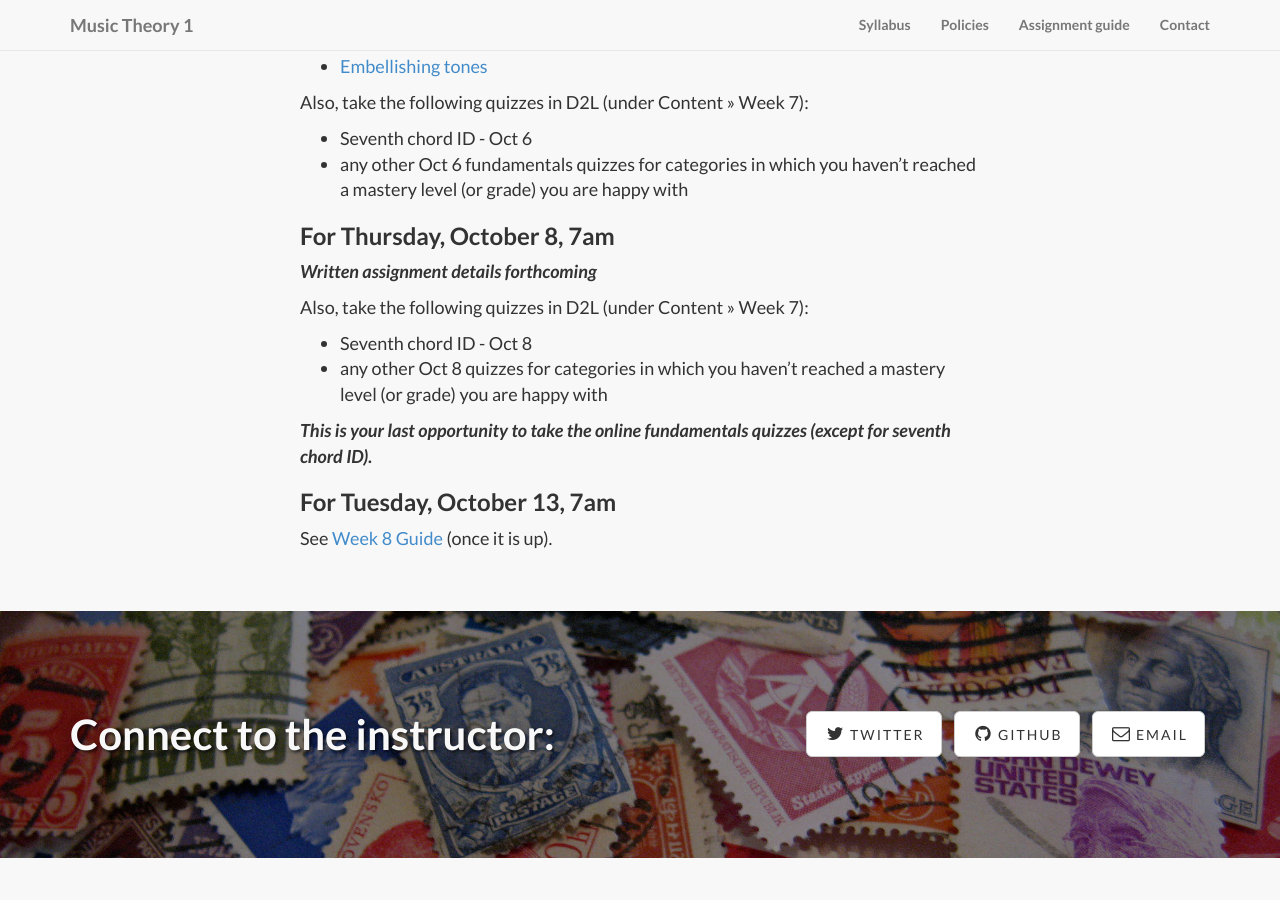
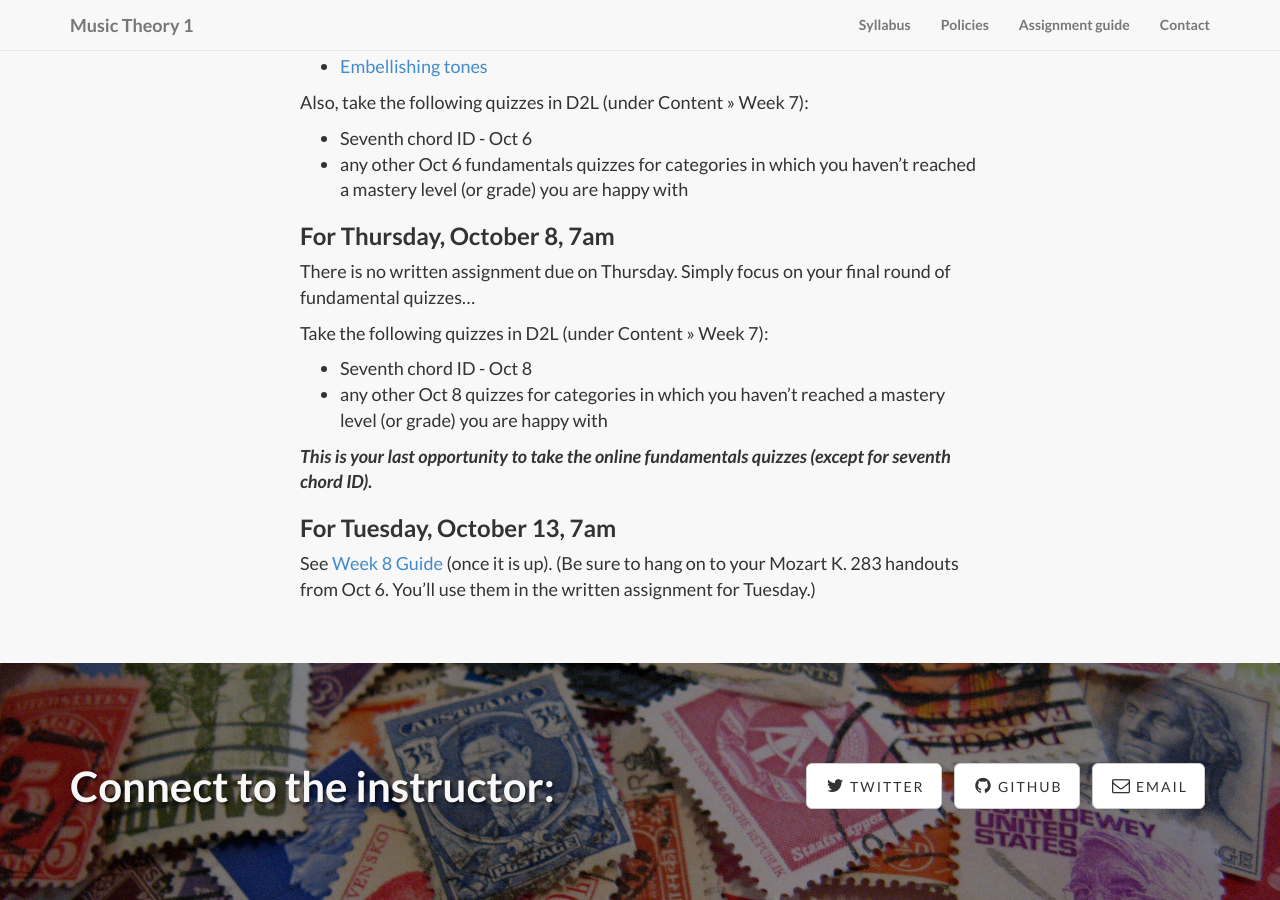
Before and after one commit to kshaffer/theory1, a Jekyll site: the page built from week7.md, in a window 1280 px wide and 900 px high, scrolled down 1523 px. Built offline with Jekyll 4.4.1, drawn with Linux system fonts in a browser that asks for light colours; nearby versions of some CDN libraries; library files that are not in the unit come from our copies.

Commit message:
Week 7 update

```diff
--- a/week7.md
+++ b/week7.md
@@ -46,9 +46,9 @@ Also, take the following quizzes in D2L (under Content >> Week 7):
 
 ### For Thursday, October 8, 7am
 
-***Written assignment details forthcoming***
+There is no written assignment due on Thursday. Simply focus on your final round of fundamental quizzes...
 
-Also, take the following quizzes in D2L (under Content >> Week 7):
+Take the following quizzes in D2L (under Content >> Week 7):
 
 - Seventh chord ID - Oct 8
 - any other Oct 8 quizzes for categories in which you haven't reached a mastery level (or grade) you are happy with
@@ -57,4 +57,4 @@ Also, take the following quizzes in D2L (under Content >> Week 7):
 
 ### For Tuesday, October 13, 7am
 
-See [Week 8 Guide](/week8/) (once it is up).
+See [Week 8 Guide](/week8/) (once it is up). (Be sure to hang on to your Mozart K. 283 handouts from Oct 6. You'll use them in the written assignment for Tuesday.)
```
